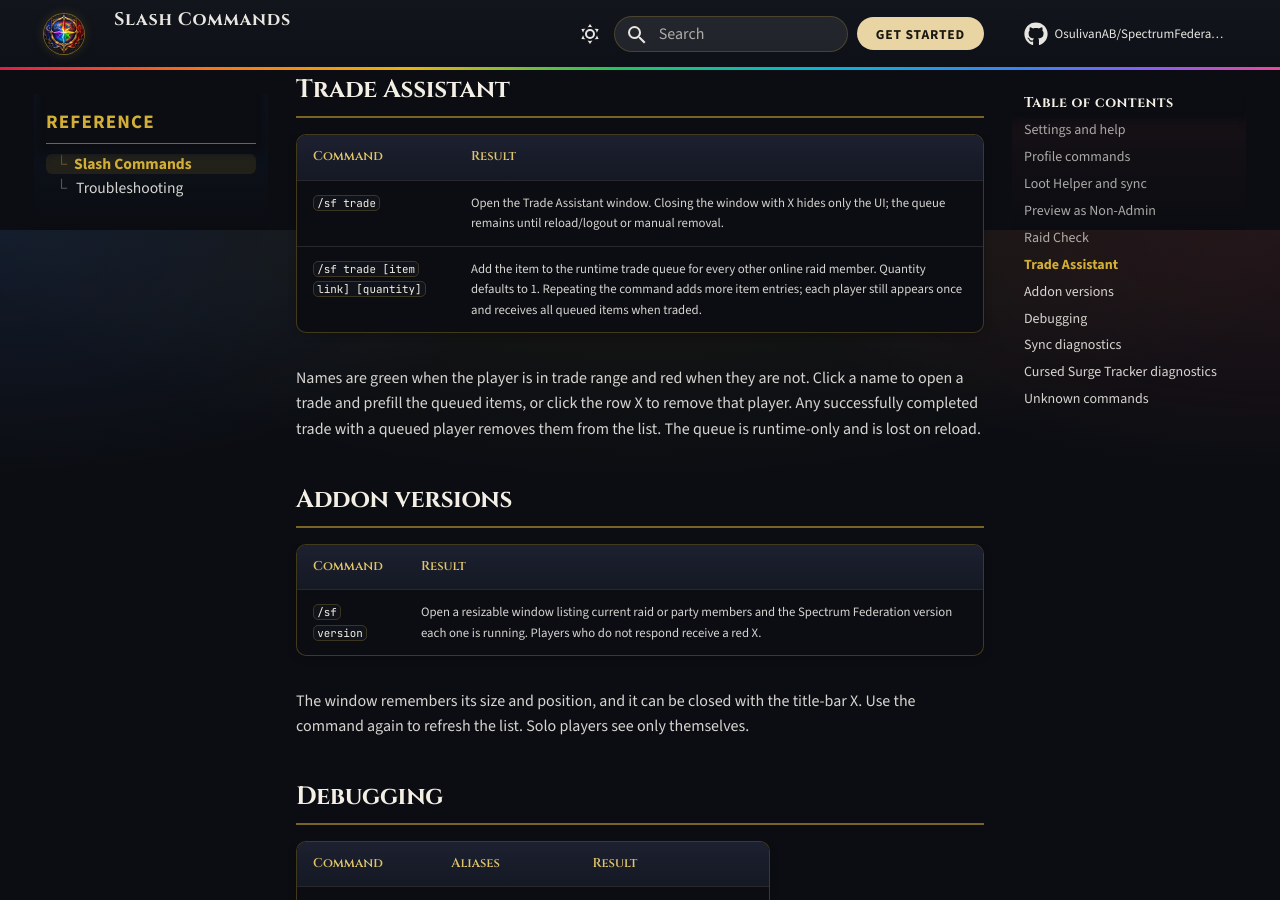
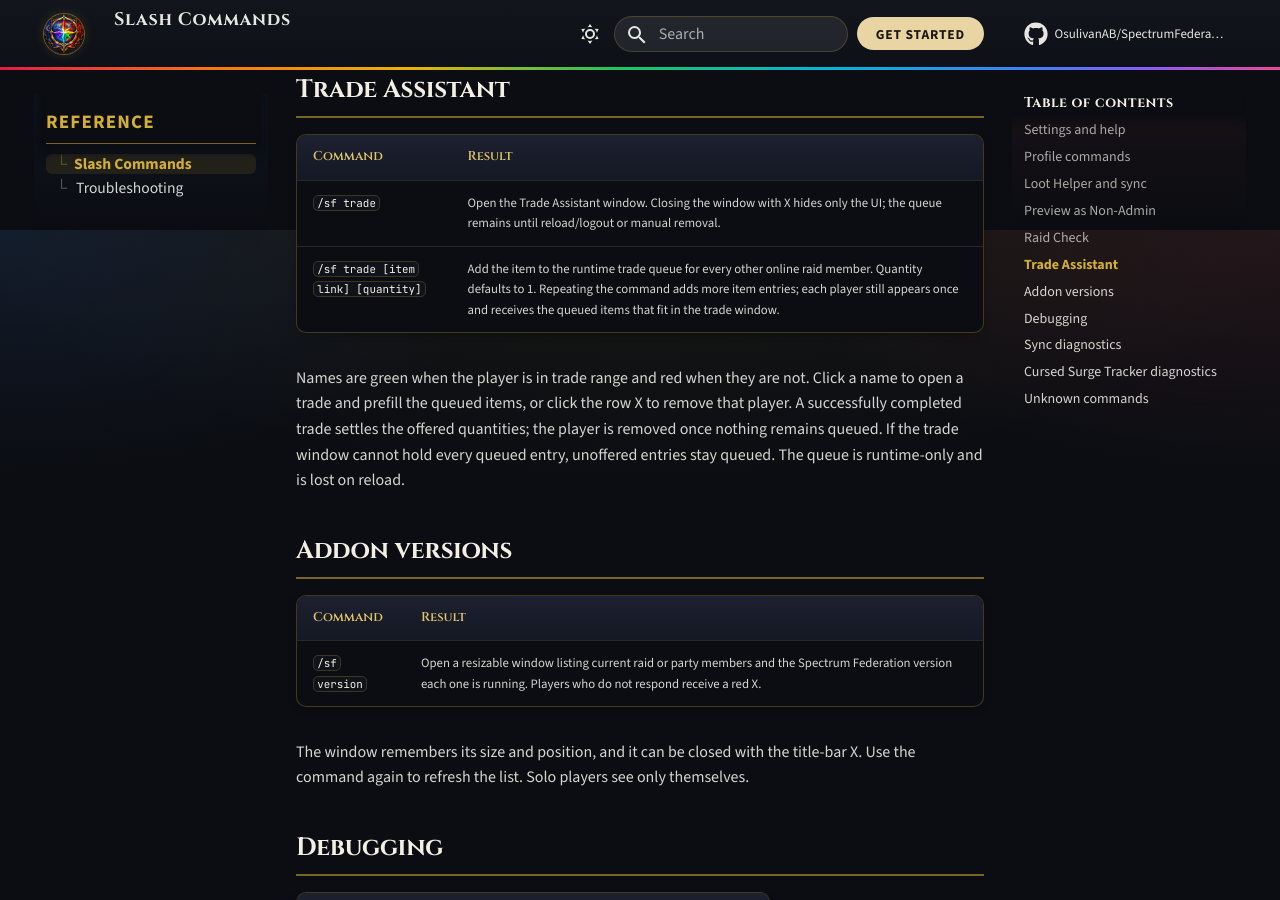
Before and after one commit to OsulivanAB/SpectrumFederation, an MkDocs documentation site: the page built from docs/reference/slash-commands.md, in a window 1280 px wide and 900 px high, scrolled down 2470 px. Built offline with MkDocs 1.6.1 and Material for MkDocs 9.7.7, drawn with Linux system fonts in a browser that asks for light colours; comment, search, counter and statistics services are not loaded.

Commit message:
fix: settle only offered trade quantities
Co-Authored-By: Devin AI <158243242+devin-ai-integration[bot]@users.noreply.github.com>

```diff
--- a/docs/reference/slash-commands.md
+++ b/docs/reference/slash-commands.md
@@ -57,9 +57,9 @@ Both modes require an active profile and profile-admin permission. Entering anot
 | Command | Result |
 | --- | --- |
 | `/sf trade` | Open the Trade Assistant window. Closing the window with X hides only the UI; the queue remains until reload/logout or manual removal. |
-| `/sf trade [item link] [quantity]` | Add the item to the runtime trade queue for every other online raid member. Quantity defaults to 1. Repeating the command adds more item entries; each player still appears once and receives all queued items when traded. |
+| `/sf trade [item link] [quantity]` | Add the item to the runtime trade queue for every other online raid member. Quantity defaults to 1. Repeating the command adds more item entries; each player still appears once and receives the queued items that fit in the trade window. |
 
-Names are green when the player is in trade range and red when they are not. Click a name to open a trade and prefill the queued items, or click the row X to remove that player. Any successfully completed trade with a queued player removes them from the list. The queue is runtime-only and is lost on reload.
+Names are green when the player is in trade range and red when they are not. Click a name to open a trade and prefill the queued items, or click the row X to remove that player. A successfully completed trade settles the offered quantities; the player is removed once nothing remains queued. If the trade window cannot hold every queued entry, unoffered entries stay queued. The queue is runtime-only and is lost on reload.
 
 ## Addon versions
 
```
Also changed, not shown: 2 other files.
